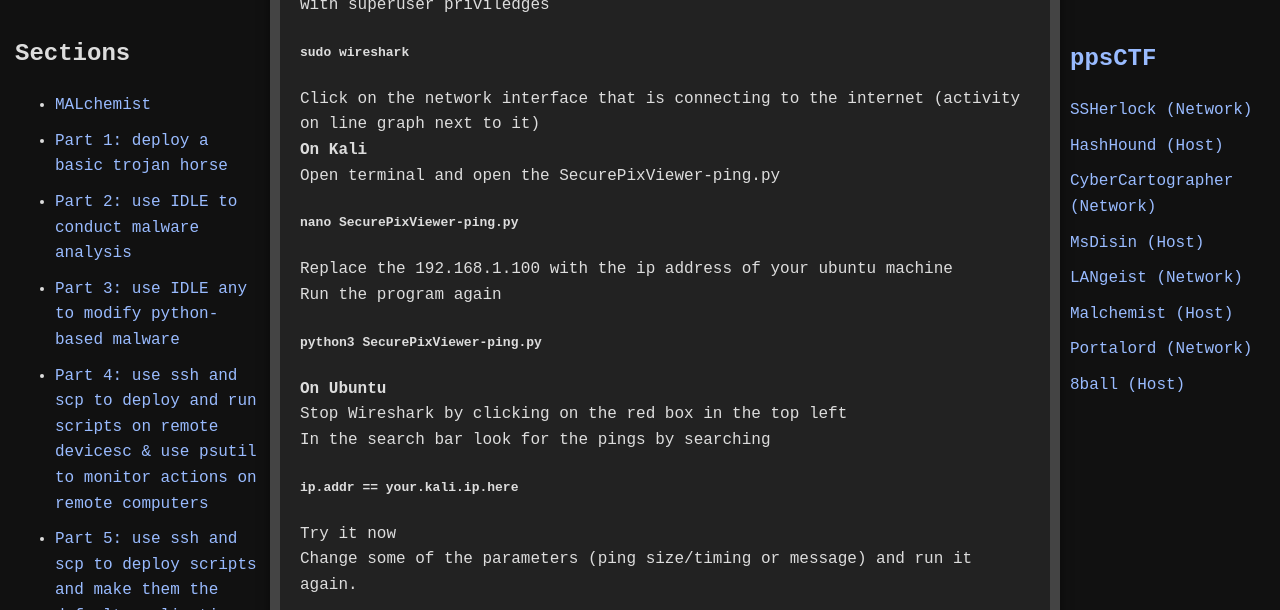
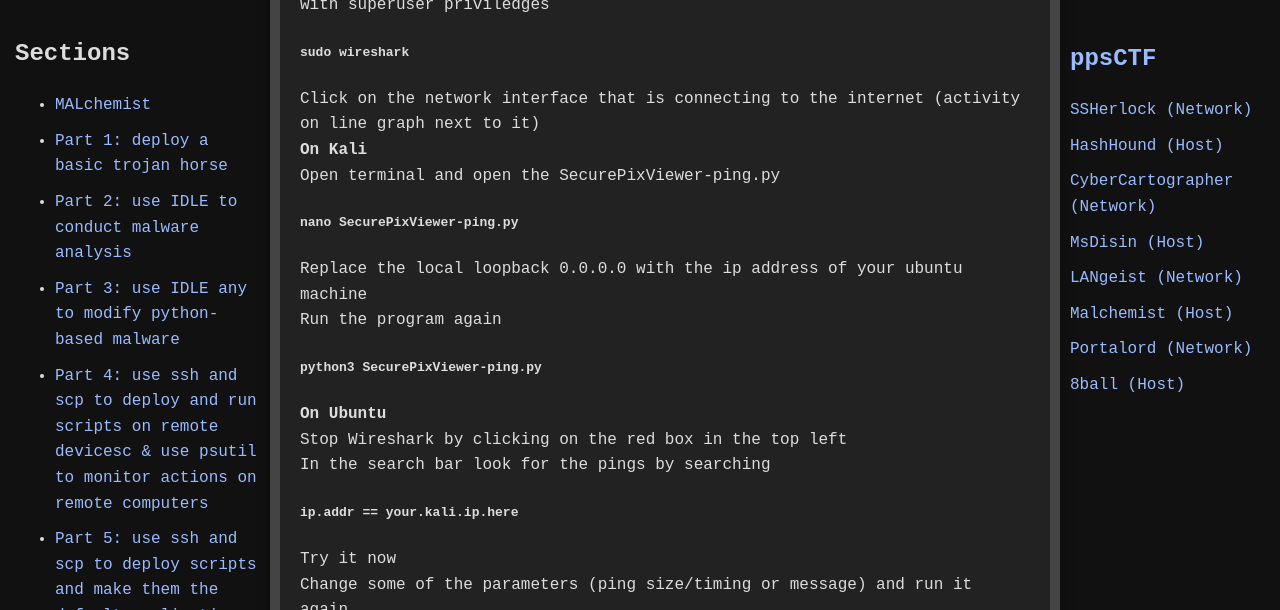
Before and after one commit to jboyce1/ppsCTF, a Jekyll site: the page built from classes/MALchemist/MALchemist.md, in a window 1280 px wide and 900 px high, scrolled down 3600 px, cut to the strip 0-610 px from the top of the window. Built offline with Jekyll 4.4.1, drawn with Linux system fonts in a browser that asks for light colours.

Commit message:
Update MALchemist.md

```diff
--- a/classes/MALchemist/MALchemist.md
+++ b/classes/MALchemist/MALchemist.md
@@ -93,7 +93,7 @@ Click on the network interface that is connecting to the internet (activity on l
 **On Kali**
 Open terminal and open the SecurePixViewer-ping.py
 #### `nano SecurePixViewer-ping.py`
-Replace the 192.168.1.100 with the ip address of your ubuntu machine
+Replace the local loopback 0.0.0.0 with the ip address of your ubuntu machine
 Run the program again
 #### `python3 SecurePixViewer-ping.py`
 **On Ubuntu**
```
